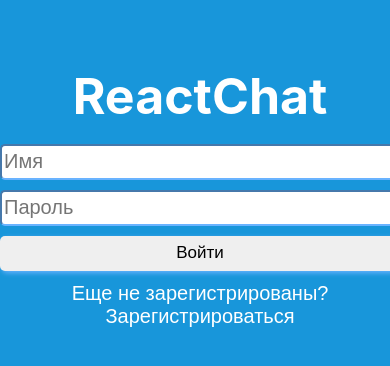
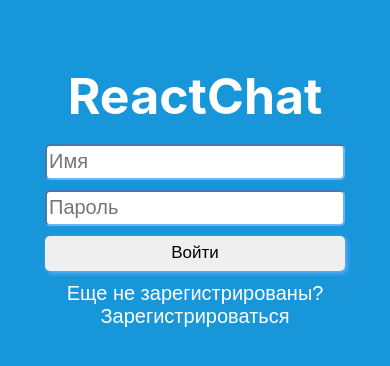
Before and after one commit to RolandSallaz/ReactChat, a React (Vite) app: page / in a window 390 px wide. Shown: the top 366 px of the page. Built offline with nearby package versions, Linux system fonts and the light colour scheme.

Commit message:
added module resolution adaptation

```diff
--- a/src/components/AuthForm/AuthForm.scss
+++ b/src/components/AuthForm/AuthForm.scss
@@ -34,4 +34,7 @@
     border-color: #69b3ff;
     font-size: 20px;
   }
+  @media screen and (max-width: 430px){
+    width: 300px;
+  }
 }
```
